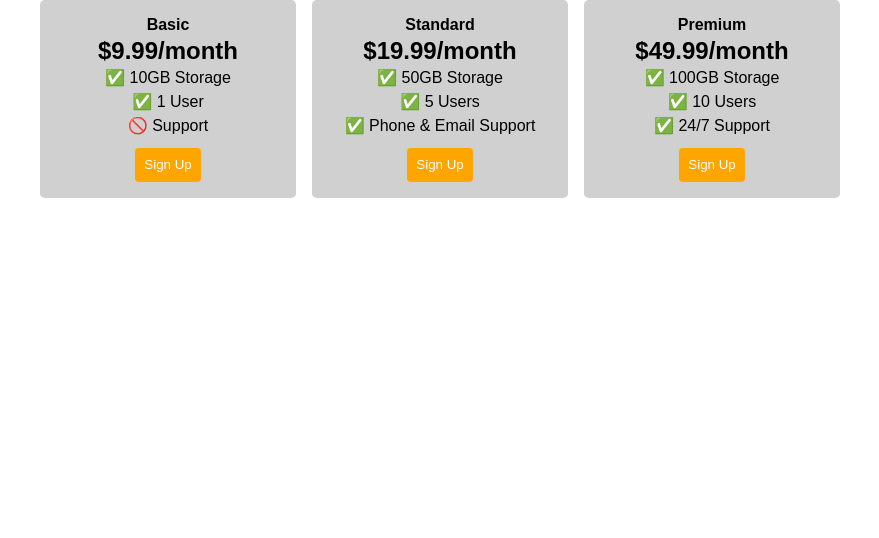
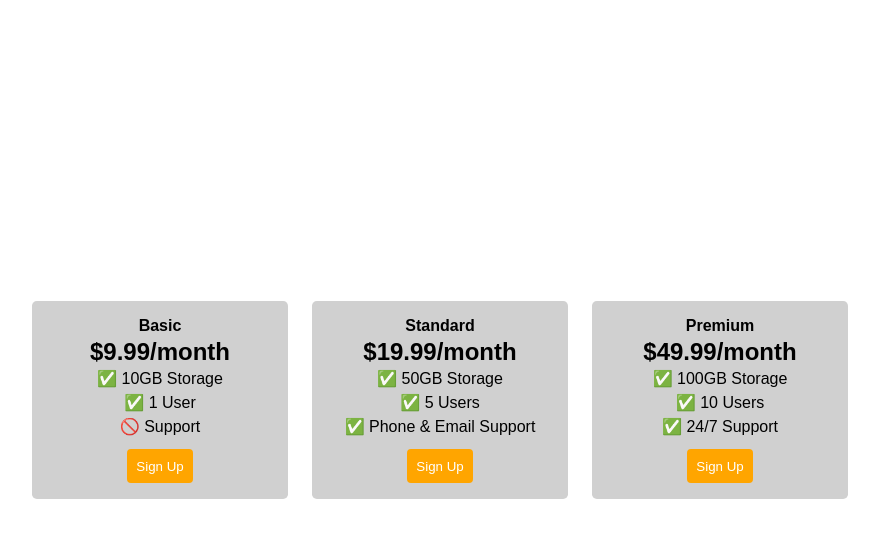
Before and after one commit to PratikChavan97/flex_css, a plain HTML site: page index.html in a window 1280 px wide. Shown: the whole page, without its empty margins (200-1079 px from the left). Drawn offline with Linux system fonts and the light colour scheme; a web font is replaced by a local one.

Commit message:
Update style.css

```diff
--- a/style.css
+++ b/style.css
@@ -13,13 +13,13 @@ body {
 }
 
 .pricing-container{
-	width: 100%;
-	height: 100%;
+	width: 100vw;
+	height: 100vh;
 	display: flex;
 	flex-direction: row;
 	justify-content: center;
 	align-items: center;
-	gap: 1em;
+	gap: 1.5em;
 }
 
 .pricing-plan{
```
